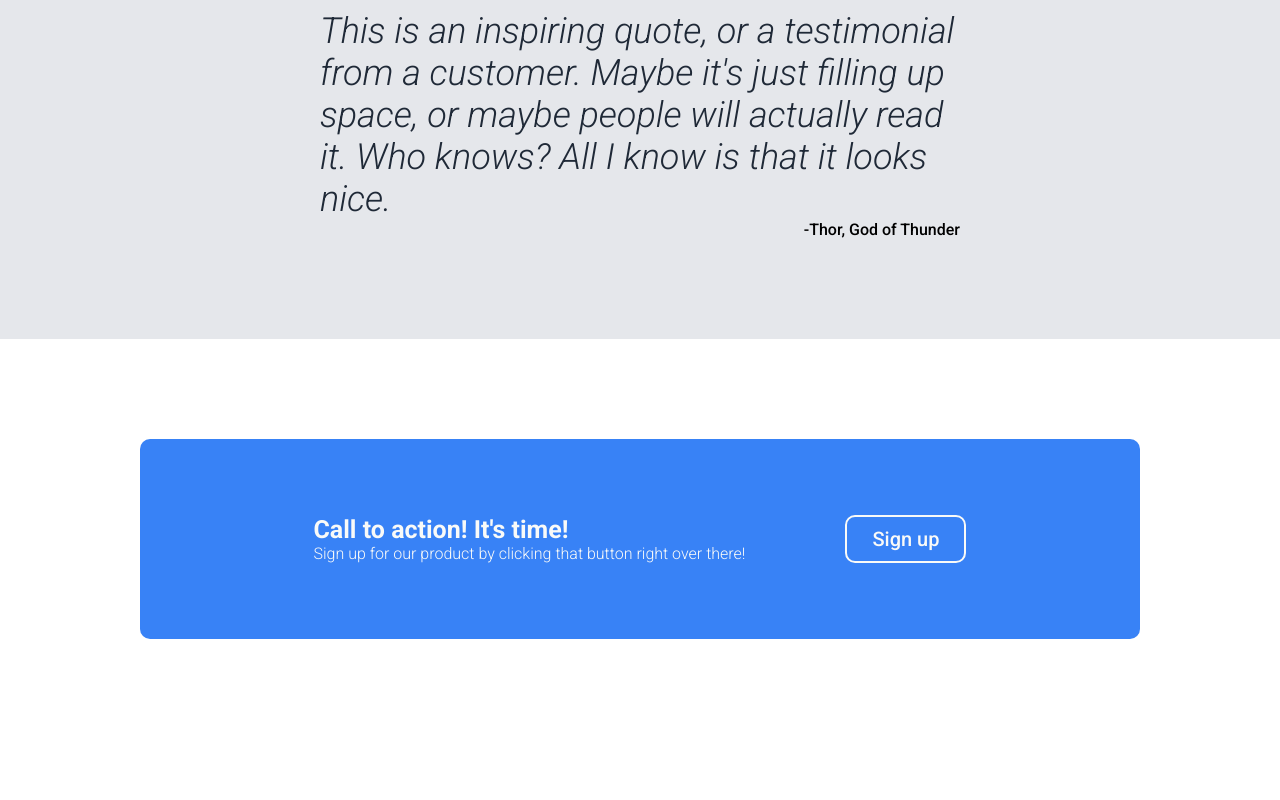
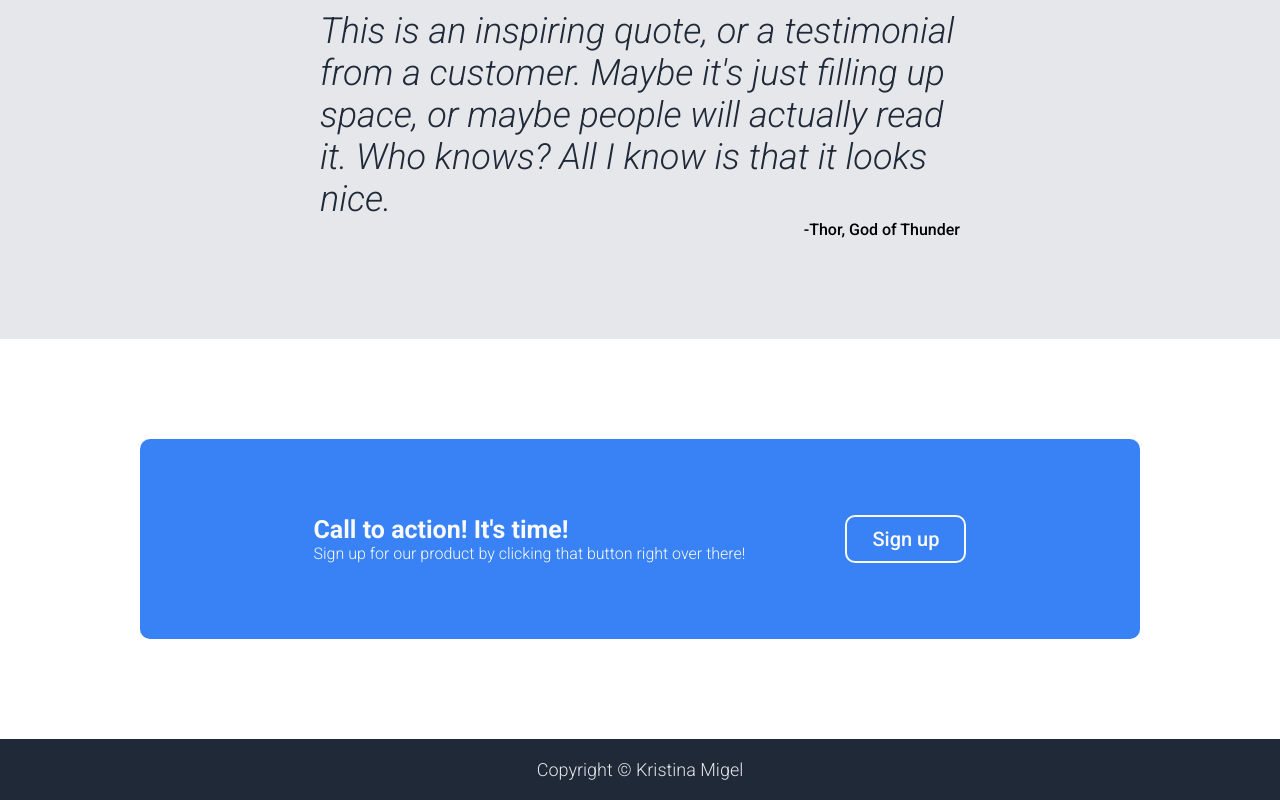
Before and after one commit to kmigel/landing-page-odin, a plain HTML site: page index.html in a window 1280 px wide. Shown: the part 993-1793 px from the top of the page. Before the commit the page ends 1732 px from the top, so only its background shows below. Drawn offline with Linux system fonts and the light colour scheme.

Commit message:
Add footer

```diff
--- a/index.html
+++ b/index.html
@@ -86,7 +86,8 @@
                 </section>
             </div>
         </main>
-        <footer>
+        <footer class="container dark">
+            <p class="footer-text">Copyright © Kristina Migel</p>
         </footer>
     </body>
 </html>
--- a/style.css
+++ b/style.css
@@ -166,3 +166,14 @@
     border-radius: 10px;
     border: 2px #F9FAF8 solid;
 }
+
+/* Footer */
+footer {
+    padding: 20px;
+}
+
+.footer-text {
+    color: #E5E7EB;
+    font-size: 18px;
+    font-weight: 300;
+}
```
